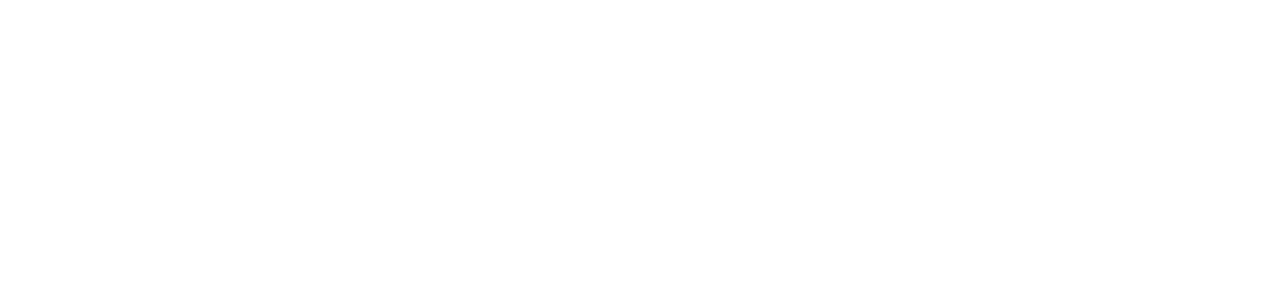
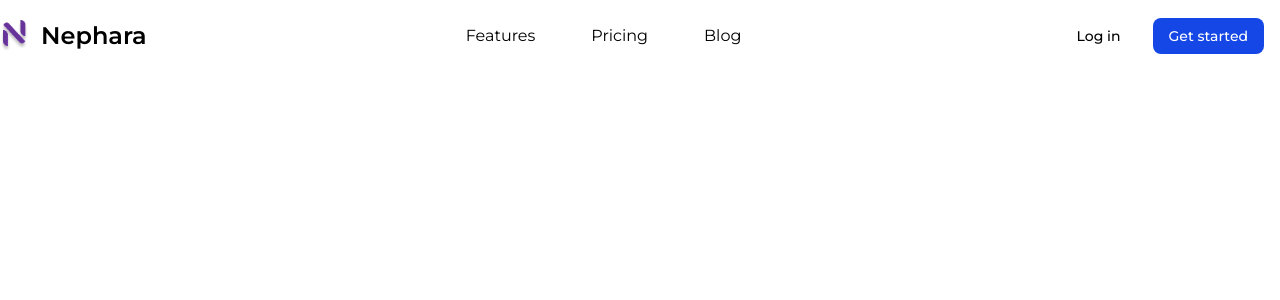
Before and after one commit to Pakhrin007/Nephara_LandingPage, a React (Vite) app: page / in a window 1280 px wide. Shown: the top 300 px of the page. Built offline with nearby package versions, Linux system fonts and the light colour scheme.

Commit message:
navbae added

```diff
--- a/src/App.jsx
+++ b/src/App.jsx
@@ -1,10 +1,9 @@
-import { useState } from 'react'
-
+import Navbar from './navbar'
 function App() {
 
   return (
     <>
-
+    <Navbar />
 
     </>
   )
--- a/src/navbar/index.jsx
+++ b/src/navbar/index.jsx
@@ -0,0 +1,79 @@
+import { useState } from 'react';
+import logo from '../assets/Images/logo.png';
+
+const Navbar = () => {
+  const [menuOpen, setMenuOpen] = useState(false);
+
+  return (
+    <nav className="fixed w-full z-50 top-0 start-0 bg-white  ">
+      <div className="max-w-screen-xl flex flex-wrap items-center justify-between mx-auto ">
+        <a href="#" className="flex items-center space-x-3 rtl:space-x-reverse">
+          <img src={logo} className="h-8" alt="Logo" />
+          <span className="self-center text-2xl font-semibold whitespace-nowrap text-black font-title">
+            Nephara
+          </span>
+        </a>
+
+        {/* Buttons and Hamburger */}
+        <div className="flex md:order-2 items-center space-x-4">
+          <button className="text-black font-medium rounded-lg text-sm px-4 py-2 font-title">
+            Log in
+          </button>
+          <button className="text-white bg-blue-700 hover:bg-blue-800 font-medium rounded-lg text-sm px-4 py-2 font-title">
+            Get started
+          </button>
+          <button
+            onClick={() => setMenuOpen(!menuOpen)}
+            type="button"
+            className="inline-flex items-center p-2 w-10 h-10 justify-center text-sm text-gray-500 rounded-lg md:hidden hover:bg-gray-100 focus:outline-none"
+            aria-controls="navbar-sticky"
+            aria-expanded={menuOpen}
+          >
+            <svg
+              className="w-5 h-5"
+              xmlns="http://www.w3.org/2000/svg"
+              fill="none"
+              viewBox="0 0 17 14"
+            >
+              <path
+                stroke="currentColor"
+                strokeLinecap="round"
+                strokeLinejoin="round"
+                strokeWidth="2"
+                d="M1 1h15M1 7h15M1 13h15"
+              />
+            </svg>
+          </button>
+        </div>
+
+        {/* Navigation Links */}
+        <div
+          className={`w-full md:flex md:w-auto md:order-1 ${
+            menuOpen ? 'block' : 'hidden'
+          }`}
+          id="navbar-sticky"
+        >
+          <ul className="flex flex-col p-4 mt-4 border border-gray-100 rounded-lg bg-gray-50 md:flex-row md:space-x-8 md:mt-0 md:border-0 md:bg-white justify-end items-end">
+            <li>
+              <a href="#" className="block py-2 px-3 text-black font-title">
+                Features
+              </a>
+            </li>
+            <li>
+              <a href="#" className="block py-2 px-3 text-black font-title">
+                Pricing
+              </a>
+            </li>
+            <li>
+              <a href="#" className="block py-2 px-3 text-black font-title">
+                Blog
+              </a>
+            </li>
+          </ul>
+        </div>
+      </div>
+    </nav>
+  );
+};
+
+export default Navbar;
```
Also changed, not shown: src/assets/Images/logo.png (added), src/navbar/Pages/Blog/index.jsx (added), src/navbar/Pages/Features/index.jsx (added), src/navbar/Pages/Pricing/index.jsx (added).
